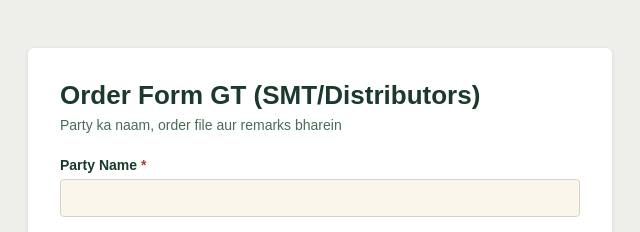
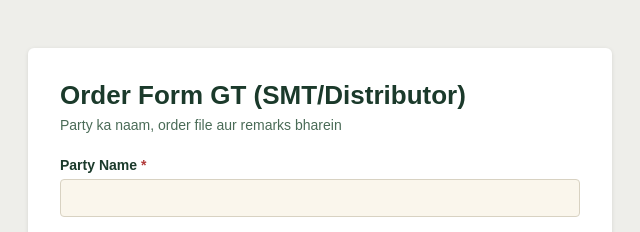
Before and after one commit to mismgr-ux/order-entry-app, a website: page public/index.html in a window 1280 px wide. Shown: the top 232 px of the page, 320-960 px from the left. Drawn offline with Linux system fonts and the light colour scheme.

Commit message:
fix form heading text

```diff
--- a/public/index.html
+++ b/public/index.html
@@ -2,7 +2,7 @@
 <html lang="hi">
 <head>
 <meta charset="UTF-8">
-<title>Order Form GT (SMT/Distributors)</title>
+<title>Order Form GT (SMT/Distributor)</title>
 <style>
   body {
     background: #eeeeea;
@@ -78,7 +78,7 @@
 </head>
 <body>
   <div class="card">
-    <h1>Order Form GT (SMT/Distributors)</h1>
+    <h1>Order Form GT (SMT/Distributor)</h1>
     <p class="subtitle">Party ka naam, order file aur remarks bharein</p>
 
     <form id="orderForm">
```
